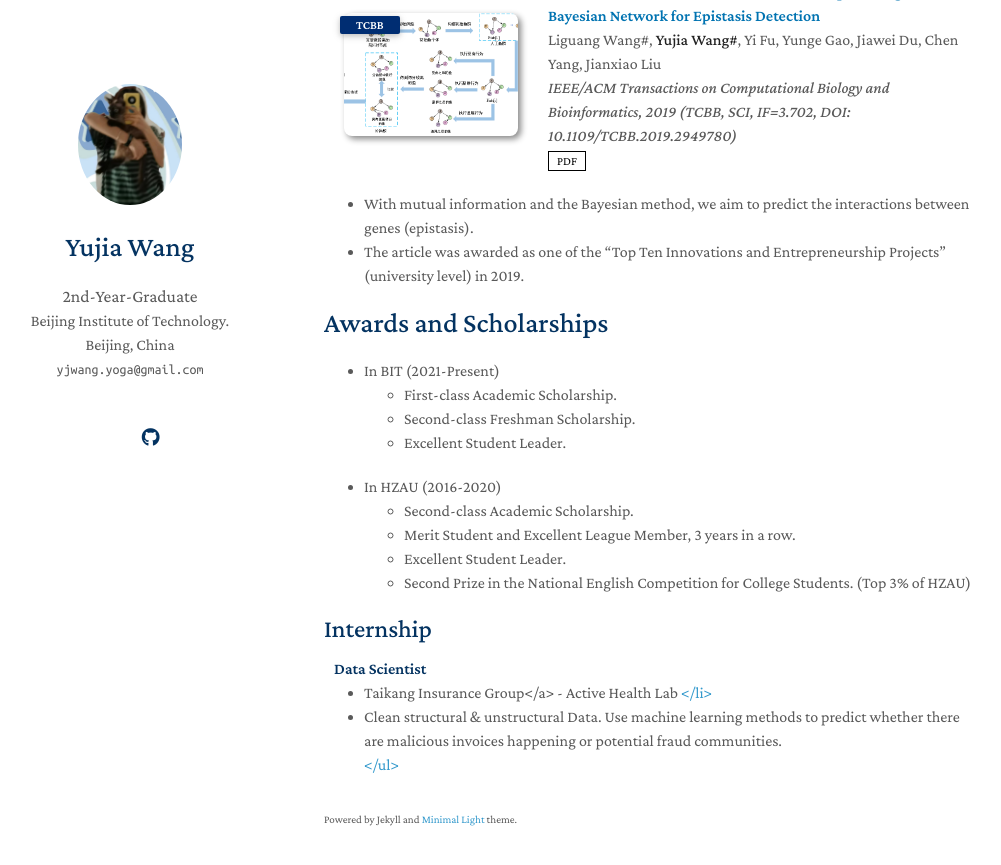
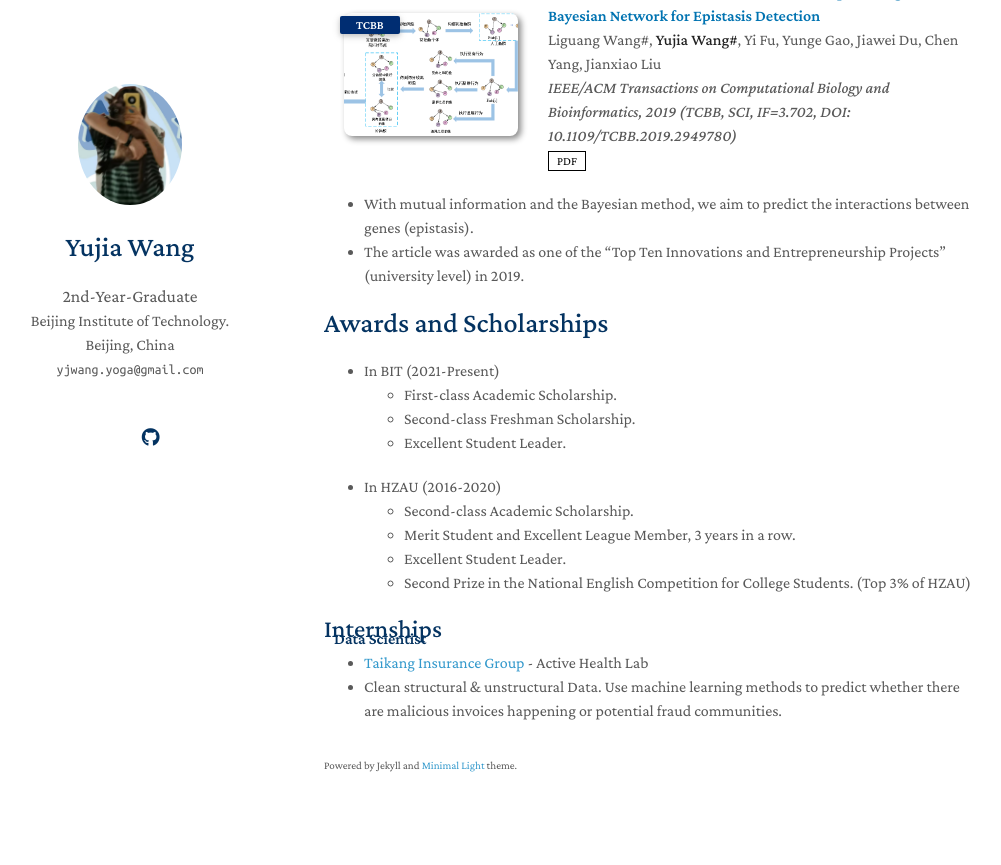
Before and after one commit to YogaWang7/YogaWang7.github.io, a Jekyll site: the page built from index.md, in a window 1280 px wide and 900 px high, scrolled down 1229 px. Shown: the top 865 px of the window, without its empty margins (146-1147 px from the left). Built offline with Jekyll 4.4.1, drawn with Linux system fonts in a browser that asks for light colours; nearby versions of some CDN libraries; a style sheet for code colours, icons or effects is not loaded; our own code applies the rules of GitHub Pages for plain Markdown files.

Commit message:
Update services.md

```diff
--- a/_includes/services.md
+++ b/_includes/services.md
@@ -1,8 +1,8 @@
-## Internship
 
+<h2 id="publications" style="margin: 2px 0px -15px;">Internships</h2>
 <h4 style="margin:0 10px 0;">Data Scientist</h4>
 
 <ul style="margin:0 0 5px;">
-  <li><a href="https://www.taikang.com/about_en.html"><autocolor>Taikang Insurance Group</a> - Active Health Lab </autocolor></li>
+  <li><autocolor><a href="https://www.taikang.com/about_en.html">Taikang Insurance Group</a> - Active Health Lab </autocolor></li>
   <li><autocolor>Clean structural & unstructural Data. Use machine learning methods to predict whether there are malicious invoices happening or potential fraud communities.</autocolor></li>
 </ul>
```
